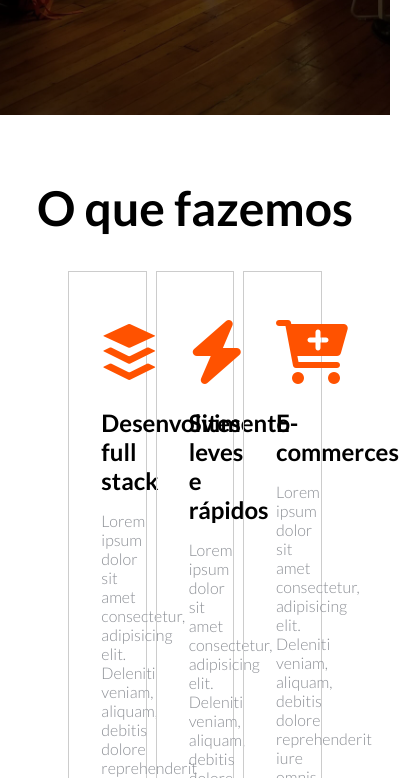
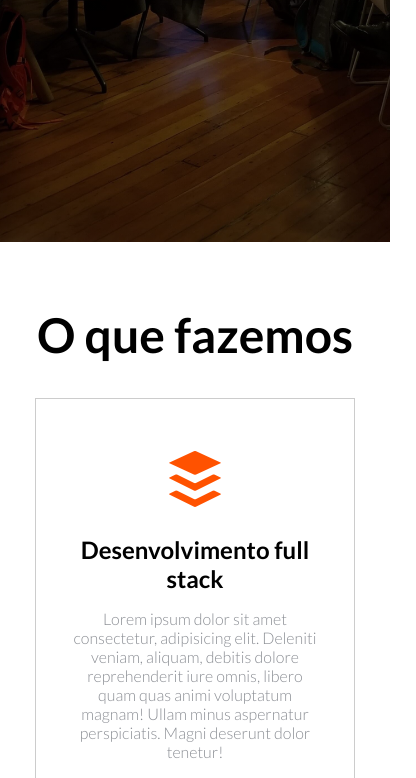
Before and after one commit to Paul0-Henrique-Da-Silva/Agency, a plain HTML site: page index.html in a window 390 px wide. Shown: the part 602-1380 px from the top of the page, 416 px wide, since content can reach past the window. Drawn offline with Linux system fonts and the light colour scheme.

Commit message:
add: responsividade mobile

```diff
--- a/sass/_utilities.sass
+++ b/sass/_utilities.sass
@@ -11,6 +11,20 @@
 
   li
     list-style: none
+
+
+@mixin card-mobile
+    width: 100%
+    heigth: 200px
+    margin: 0
+    margin-bottom: 2rem
+
+
+//modile
+@mixin mobile
+  @media (max-width: 425px)
+    @content
+
 
 // place holder selectors
 %title-text-shadow
@@ -30,11 +44,15 @@
   .job-card-cover
     opacity: 0
 
+  @include mobile
+    opacity: 1
+
   &:hover
     .job-card-title,
     .job-card-cover,
     .job-card-description
       opacity: 1
+
 
 @mixin main-hover
   transition: .3s
--- a/sass/styles.sass
+++ b/sass/styles.sass
@@ -9,6 +9,14 @@
   background-size: cover
   background-position: center
 
+  @include mobile
+    height: 100vh
+
+  nav
+    @include mobile
+      display: none
+
+
   .nav-container
     display: flex
     justify-content: space-between
@@ -19,6 +27,9 @@
     padding: 1.5rem 2rem
     background-color: $black
     z-index: 10
+
+    @include mobile
+      padding: 1rem
 
     .brand
       color: $light-color
@@ -42,6 +53,9 @@
       color: #FFF
       display: none
 
+      @include mobile
+        display: block
+
   .title-container
     color: $light-color
     display: flex
@@ -49,6 +63,10 @@
     align-items: center
     justify-content: center
     height: 100%
+
+    @include mobile
+      text-align: center
+      padding: 2rem
 
     h2
       font-size: 3rem
@@ -73,6 +91,9 @@
     justify-content: space-around
     padding: 2rem
 
+    @include mobile
+      padding: 2rem 0
+
 
     .services-card
       width: 30%
@@ -80,6 +101,10 @@
       padding: 2rem
       border: 1px solid #ccc
       transition: .3s
+
+      @include mobile
+        width: 100%
+        margin-bottom: 2rem
 
       i
         color: $primary-color
@@ -103,12 +128,18 @@
   background-color: $secondary-bg
   padding: 3rem
 
+  @include mobile
+    padding: 2rem
+
   h2
     @extend %section-title
 
   .jobs-list
     display: flex
     padding: 2rem 0
+
+    @include mobile
+      flex-direction: column
 
     .first-job
       width: 30%
@@ -121,10 +152,18 @@
       @extend %center-bg
       @extend %card-hover
 
+      @include mobile
+        @include card-mobile
+
     .other-jobs-container
       display: flex
       flex-wrap: wrap
       width: 68%
+
+      @include mobile
+        width: 100%
+        flex-direction: column
+
 
       .job-card
         width: 46%
@@ -135,6 +174,9 @@
         margin-right: 15px
         @extend %center-bg
         @extend %card-hover
+
+        @include mobile
+          @include card-mobile
 
       #job2
         background-image: url('../img/job2.jpg')
@@ -182,16 +224,31 @@ footer
     display: flex
     flex-wrap: wrap
 
+    @include mobile
+      max-width: 100%
+      flex-direction: column
+
     .footer-desc-container, .footer-links-container
       width: 50%
+
+      @include mobile
+        width: 100%
+        margin-botton: 2rem
+        text-align: center
 
     .footer-desc-container
       p
         width: 80%
         line-height: 1.3
 
+        @include mobile
+          width: 100%
+
     .footer-links-container
       display: flex
+
+      @include mobile
+        flex-direction: column
 
       &-list
         padding: 0 1rem
```
Also changed, not shown: css/styles.css, 1 other file.
